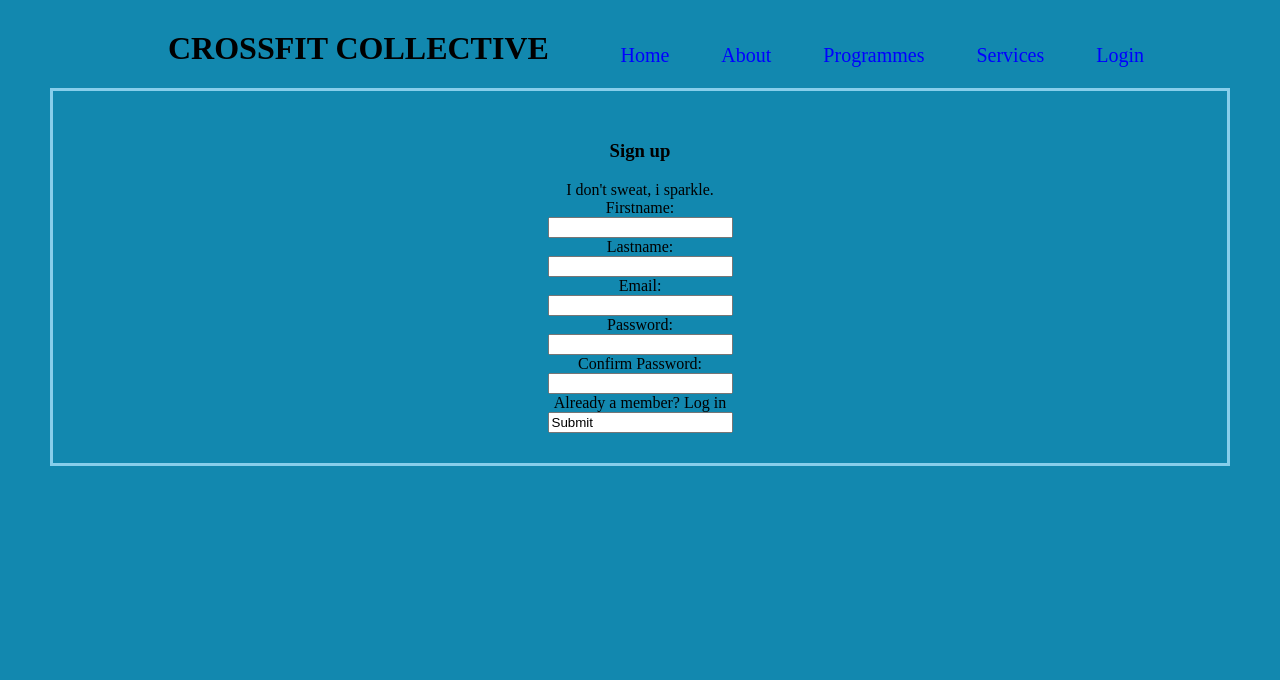
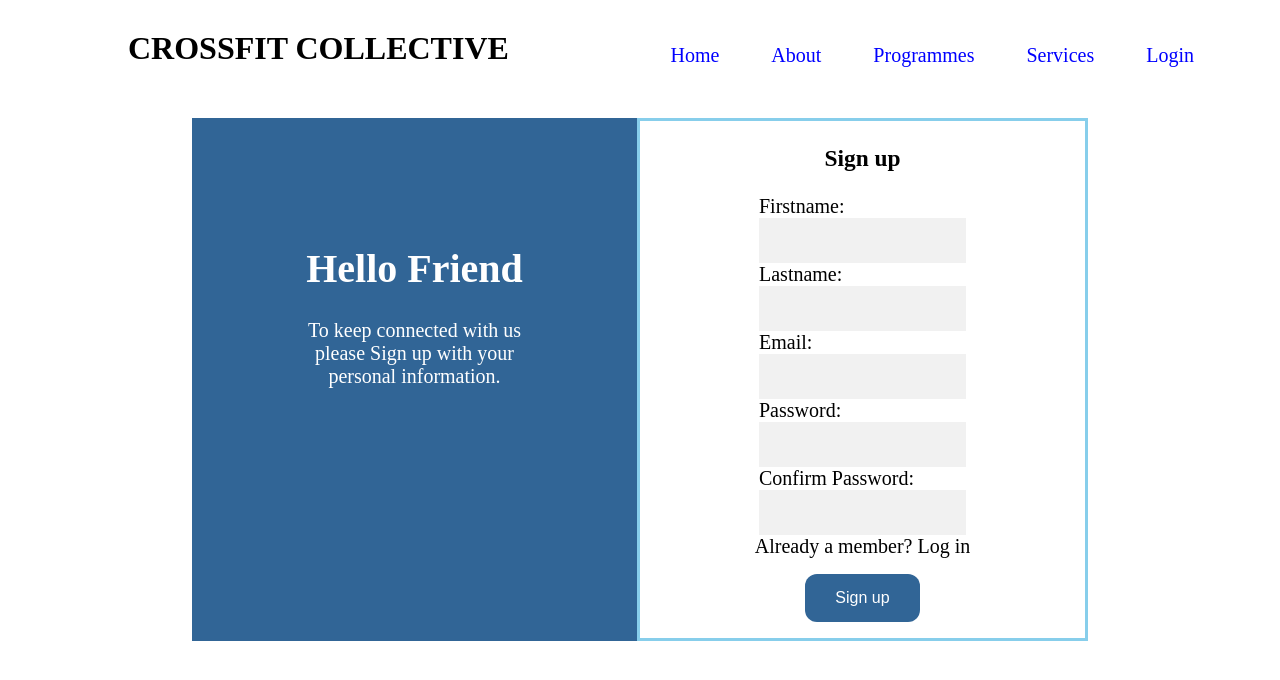
Before and after one commit to Eddahkarambu/Fitness-web-app, a React (Create React App) app: page /signup in a window 1280 px wide. Shown: the top 680 px of the page. Built offline with nearby package versions, Linux system fonts and the light colour scheme.

Commit message:
designed and style the sighup page

```diff
--- a/src/Components/Signup.css
+++ b/src/Components/Signup.css
@@ -1,14 +1,60 @@
 .signup {
-    background-color: rgb(18, 136, 175);
-    min-height: 100vh;
-    padding-left:50px;
-    padding-right: 50px;
-    background-repeat: no-repeat;
-    background-size: cover;
-    text-align: center;
+    background-color: white;
     }
 
     form {
         border:3px solid skyblue;
-        padding: 30px;
+        font-size: 20px;
+        flex: 1;
+        display: flex;
+        align-items: center;
+        flex-direction: column;
         }
+ h1{
+    text-align: center;
+ }
+
+  .Allcontent{
+    margin-top: 30px;
+  }
+  .newdiv{
+    display: flex;
+    width: 70%;
+    margin: auto;
+    flex: 1;
+
+  }
+  .head{
+    background-color: rgb(49, 101, 150);
+    color: white;
+    font-size: 20px;
+    flex: 1;
+    padding-top: 100px;
+  }
+  .head p{
+    word-wrap: break-word;
+
+  }
+  input[type=text], input[type=password],input[type=email] {
+    padding: 15px;
+    display: inline-block;
+    border: none;
+    background: #f1f1f1;
+  }
+
+  button{
+    color: white;
+    padding: 15px 30px;
+    text-align: center;
+    background-color:rgb(49, 101, 150);
+    border: none;
+    font-size: 16px;
+    border-radius: 12px;
+    margin: 1rem;
+
+  }
+  .paragraph{
+    width: 60%;
+    margin: auto;
+    text-align: center;
+  }
--- a/src/Components/Signup.js
+++ b/src/Components/Signup.js
@@ -10,12 +10,9 @@ function Signup() {
     const [password, setPassword] = useState('');
     const [confPassword, setConfPassword] = useState('');
 
-
-
     const handleChange = (e) => {
         setFirstname(e.target.value);
       }
-
 
     const handleLastnameChange = (e) => {
         setLastname(e.target.value);
@@ -46,44 +43,58 @@ function Signup() {
         <div className="signup">
             <Navbar/>
 
-            <header className="App-header">
+            <div className="Allcontent">
+                <div className="newdiv">
+                    <div className="head">
+                        <h1>Hello Friend</h1>
+                        <div className="paragraph">
+                        <p>To keep connected with us please Sign up with your personal information.</p>
+                        </div>
+                    </div>
                     <form onSubmit={(e) => { handleSubmit(e) }}>
                         <h3> Sign up </h3>
-          <div className="heading">
-            I don't sweat, i sparkle.
-          </div>
-
-          <label >
+                        <div className="labels">
+                        <label>
                             Firstname:
                         </label><br />
                         <input type="text" value={Firstname} required onChange={(e)=> { handleChange(e) }} /><br />
+                        </div>
 
+                        <div className="labels">
                         <label >
                             Lastname:
                         </label><br />
                         <input type="text" value={Lastname} required onChange={(e)=> { handleLastnameChange(e) }} /><br />
+                        </div>
 
+                        <div className="labels">
                         <label>
                             Email:
                         </label><br />
                         <input type="email" value={email} required onChange={(e) => { handleEmailChange(e) }} /><br />
+                        </div>
+
+                        <div className="labels">
                         <label>
                             Password:
                         </label><br />
-          <input type="password" value={password} required onChange={(e) => { handlePasswordChange(e) }} /><br />
+                        <input type="password" value={password} required onChange={(e) => { handlePasswordChange(e) }} /><br/>
+                        </div>
+
+                        <div className="labels">
                         <label>
                             Confirm Password:
                         </label><br />
                         <input type="password" value={confPassword} required onChange={(e) => { handleConfPasswordChange(e) }} /><br />
+                        </div>
                         <div>
                             Already a member? Log in
                         </div>
-          <input type="Sign up" value="Submit" />
+                        <button>Sign up</button>
                     </form>
-      </header>
-
                 </div>
-
+      </div>
+        </div>
     )
 }
 export default Signup;
```
Lines whose indentation alone changed are shown as unchanged.
